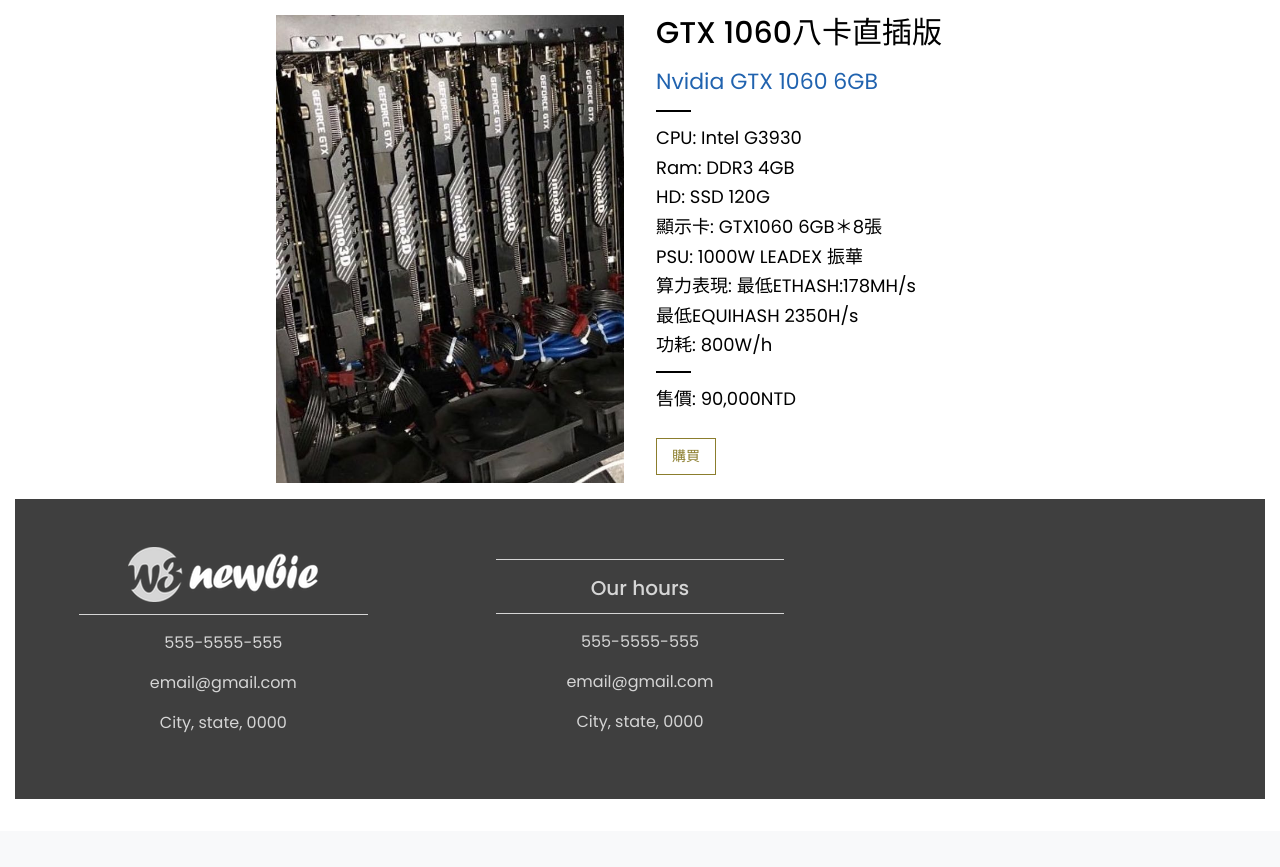
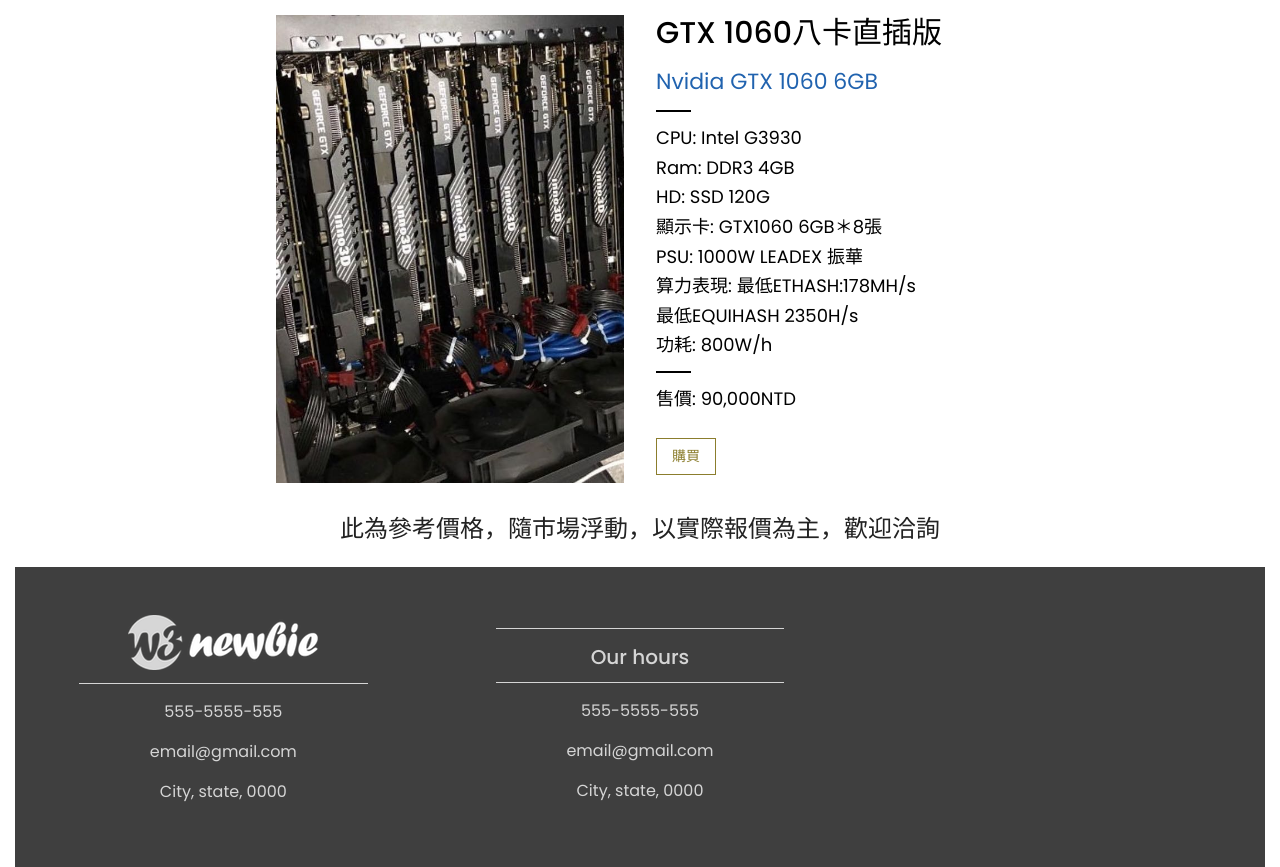
Before and after one commit to ShaoAnFang/coinpage, a Flask app: page /product3 in a window 1280 px wide. Shown: the part 1208-2075 px from the top of the page. Before the commit the page ends 2007 px from the top, so only its background shows below. Run offline with Flask 2, Linux system fonts and the light colour scheme; some libraries are stand-ins or nearby versions.

Commit message:
Update product3.html

```diff
--- a/templates/product3.html
+++ b/templates/product3.html
@@ -94,4 +94,12 @@
     </div>
 </div>
 
+<div class="container">
+<div class="row justify-content-center">
+    <div class="col-8 text-center">
+        <h4>此為參考價格，隨市場浮動，以實際報價為主，歡迎洽詢</h4>
+    </div>
+</div>
+</div>
+
 {% endblock content %}
```
